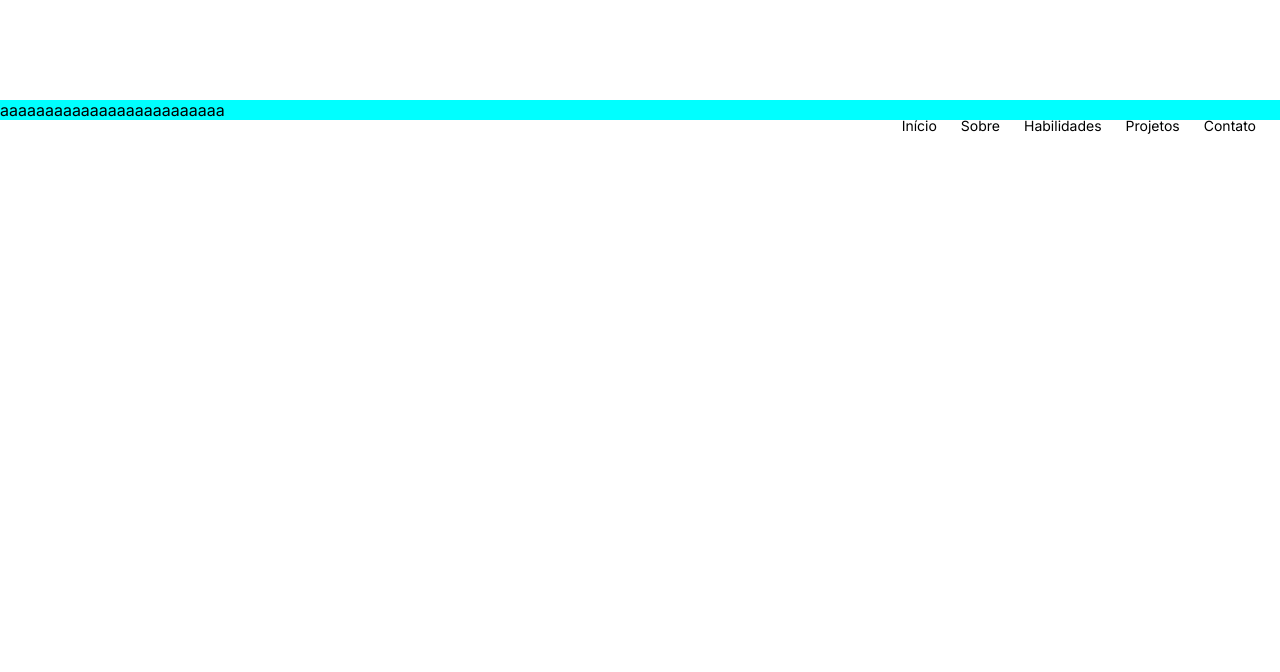
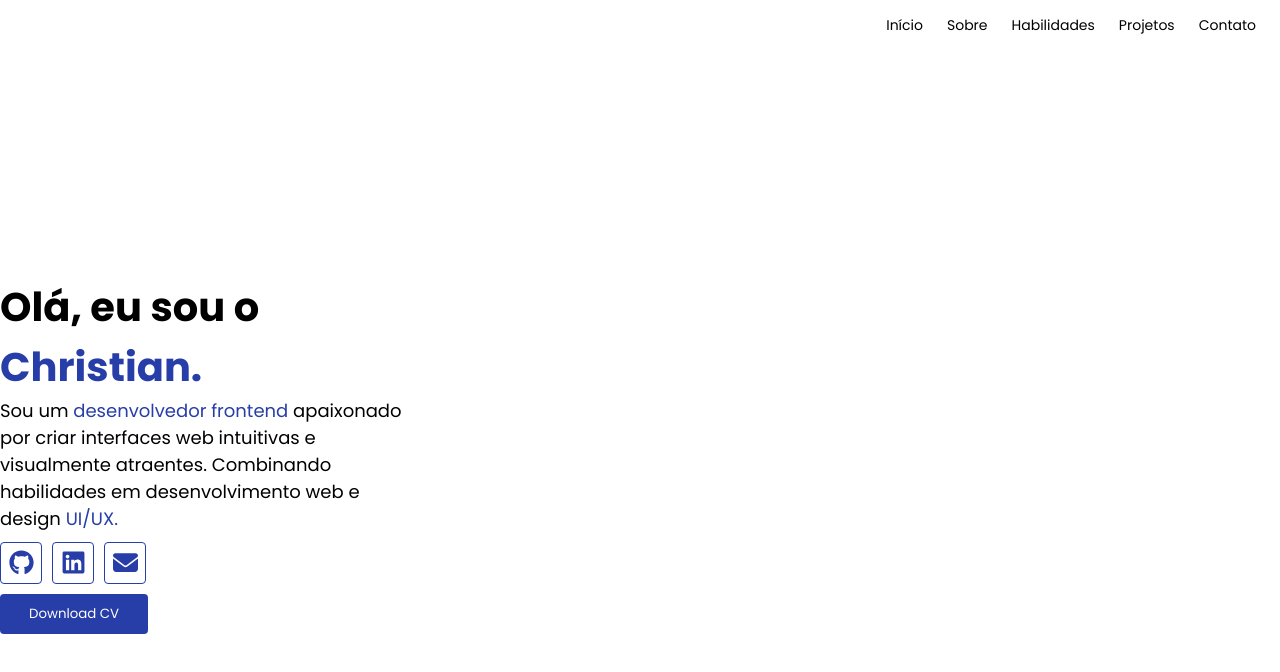
Before and after one commit to OnlyChristianDev/portfolio-2.0-front-end, a Vue app: page / in a window 1280 px wide. Shown: the top 672 px of the page. Built offline with nearby package versions, Linux system fonts and the light colour scheme.

Commit message:
criacao da minha descrição

```diff
--- a/package.json
+++ b/package.json
@@ -13,6 +13,10 @@
     "format": "prettier --write src/"
   },
   "dependencies": {
+    "@fortawesome/fontawesome-svg-core": "^6.7.2",
+    "@fortawesome/free-brands-svg-icons": "^6.7.2",
+    "@fortawesome/free-solid-svg-icons": "^6.7.2",
+    "@fortawesome/vue-fontawesome": "^3.0.8",
     "vue": "^3.5.13",
     "vue-router": "^4.5.0"
   },
--- a/src/components/HeaderComponent.vue
+++ b/src/components/HeaderComponent.vue
@@ -18,10 +18,13 @@ header {
   align-items: center;
   justify-content: end;
   position: fixed;
-
+  top: 0;
+  left: 0;
+  background-color: white;
+  z-index: 1000;
 }
 
-ul{
+ul {
   display: flex;
   gap: 24px;
   list-style: none;
@@ -33,13 +36,14 @@ li {
   font-weight: 400;
   cursor: pointer;
 }
-li:hover{
+li:hover {
   color: var(--color-primary);
 }
 
-.border{
+.border {
   border-bottom: 1px solid rgba(0, 0, 0, 0.315);
 }
+
 </style>
 
 <script setup>
@@ -62,5 +66,4 @@ onMounted(() => {
 onUnmounted(() => {
   window.removeEventListener('scroll', handleScroll)
 })
-
 </script>
--- a/src/main.ts
+++ b/src/main.ts
@@ -1,10 +1,11 @@
 import { createApp } from 'vue'
 import App from './App.vue'
 import router from './router'
-import "@/styles/global.css"
+import '@/styles/global.css'
+import { FontAwesomeIcon } from '@fortawesome/vue-fontawesome'
 
 const app = createApp(App)
 
 app.use(router)
-
+app.component('font-awesome-icon', FontAwesomeIcon)
 app.mount('#app')
--- a/src/styles/global.css
+++ b/src/styles/global.css
@@ -1,12 +1,12 @@
 @import url('https://fonts.googleapis.com/css2?family=Inter:ital,opsz,wght@0,14..32,100..900;1,14..32,100..900&family=Poppins:ital,wght@0,100;0,200;0,300;0,400;0,500;0,600;0,700;0,800;0,900;1,100;1,200;1,300;1,400;1,500;1,600;1,700;1,800;1,900&display=swap');
 
-:root{
-    --color-primary: #273da8;
-    --color-secondary: #4353be;
-    --color-tertiary: #9895ff;
+:root {
+  --color-primary: #273da8;
+  --color-secondary: #4353be;
+  --color-tertiary: #9895ff;
 }
 
 body {
-    font-family: "inter", sans-serif;
+  font-family: 'Poppins', sans-serif;
   margin: 0;
 }
--- a/src/views/inicio/Inicio.css
+++ b/src/views/inicio/Inicio.css
@@ -1,4 +1,40 @@
-div{
-    margin-top: 100px;
-    background-color: aqua;
+.main {
+    margin-top: 55px;
+    height: 100vh;
+    display: flex;
+    align-items: center;
 }
+
+.destaque{
+    color: var(--color-primary);
+}
+
+.description-me h1{
+    margin: 0;
+    font-size: 40px;
+}
+.description-me p{
+    font-size: 18px;
+    margin: 0;
+    margin-bottom: 10px;
+}
+
+.description-me {
+    width: 420px;
+}
+
+.download-cv{
+    border: none;
+    outline: none;
+    font-family: 'Poppins';
+    background-color: var(--color-primary);
+    color: white;
+    border-radius: 4px;
+    padding: 10px 29px;
+    cursor: pointer;
+}
+
+.social-medias{
+    display: flex;
+    gap: 10px;
+}
--- a/src/views/inicio/InicioPage.vue
+++ b/src/views/inicio/InicioPage.vue
@@ -1,7 +1,24 @@
 <template>
-  <div>aaaaaaaaaaaaaaaaaaaaaaaaa</div>
+  <div class="main">
+    <div class="description-me">
+      <h1>Olá, eu sou o <span class="destaque">Christian.</span></h1>
+      <p>Sou um <span class="destaque">desenvolvedor frontend</span> apaixonado por criar interfaces web intuitivas e visualmente atraentes. Combinando habilidades em desenvolvimento web e design <span class="destaque">UI/UX.</span></p>
+      <div class="social-medias">
+        <SociaMedia :icon="faGithub" />
+        <SociaMedia :icon="faLinkedin" />
+        <SociaMedia :icon="faEnvelope" />
+      </div>
+      <button class="download-cv">Download CV</button>
+    </div>
+  </div>
 </template>
 
-<script setup></script>
+<script setup>
+import SociaMedia from './components/SociaMedia.vue';
+import { faGithub, faLinkedin } from '@fortawesome/free-brands-svg-icons';
+import { faEnvelope } from '@fortawesome/free-solid-svg-icons';
+</script>
 
-<style src="Inicio.css"></style>
+<style scoped src="@/views/inicio/Inicio.css">
+
+</style>
--- /dev/null
+++ b/src/views/inicio/components/SociaMedia.vue
@@ -0,0 +1,35 @@
+<template>
+  <div class="container-social-media">
+    <font-awesome-icon class="icon" :icon="icon" />
+  </div>
+</template>
+
+<script setup>
+defineProps({
+  icon: {
+    type: String,
+    required: true,
+  },
+})
+
+</script>
+
+<style scoped>
+.container-social-media {
+  border-radius: 4px;
+  border: 1px solid var(--color-primary);
+  display: flex;
+  align-items: center;
+  justify-content: center;
+  width: 40px;
+  height: 40px;
+  cursor: pointer;
+  margin-bottom: 10px;
+}
+
+.icon {
+  color: var(--color-primary);
+  width: 25px;
+  height: 25px;
+}
+</style>
```
Also changed, not shown: 1 other file (tests, documents, lock files or other folders). Lines whose indentation alone changed are shown as unchanged.
